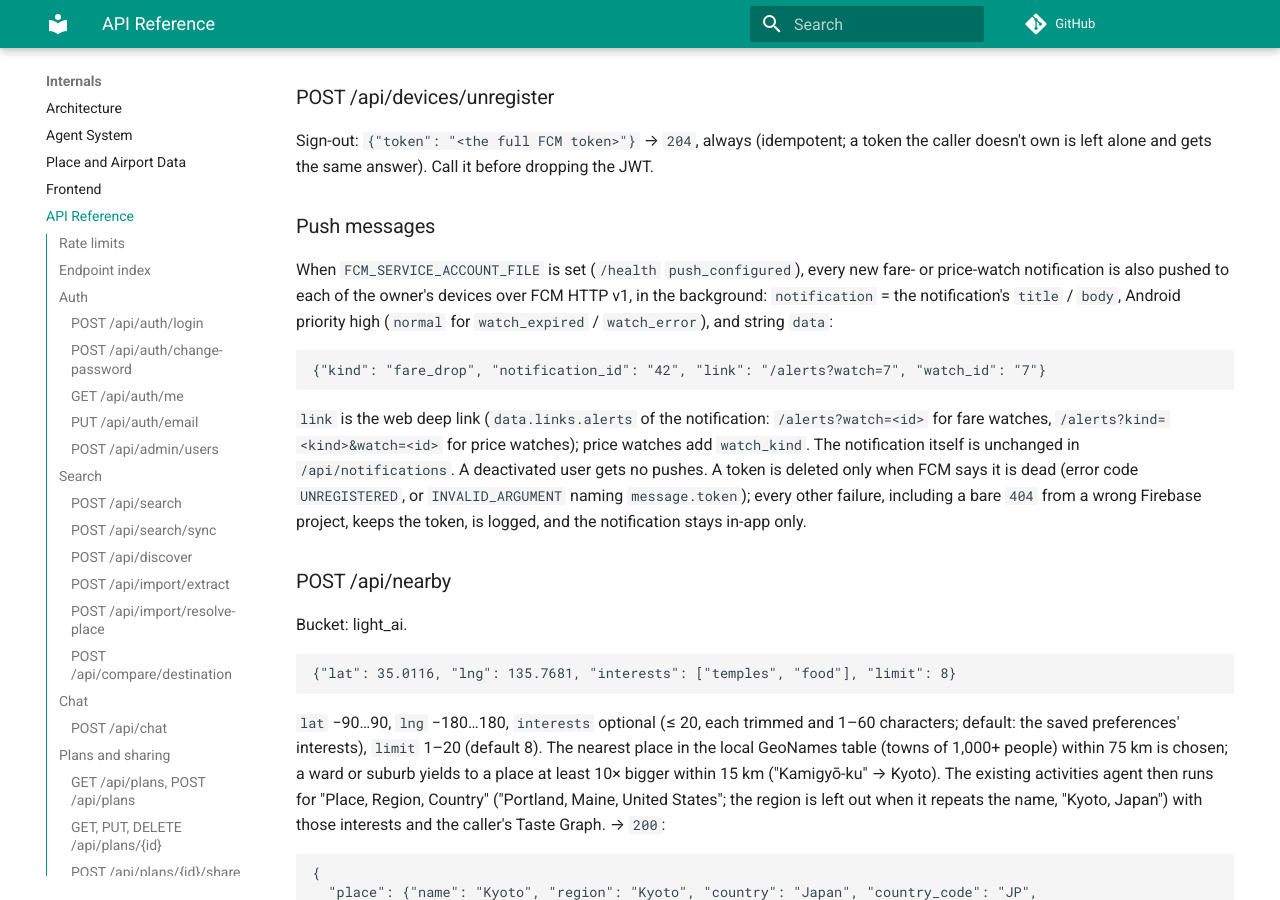
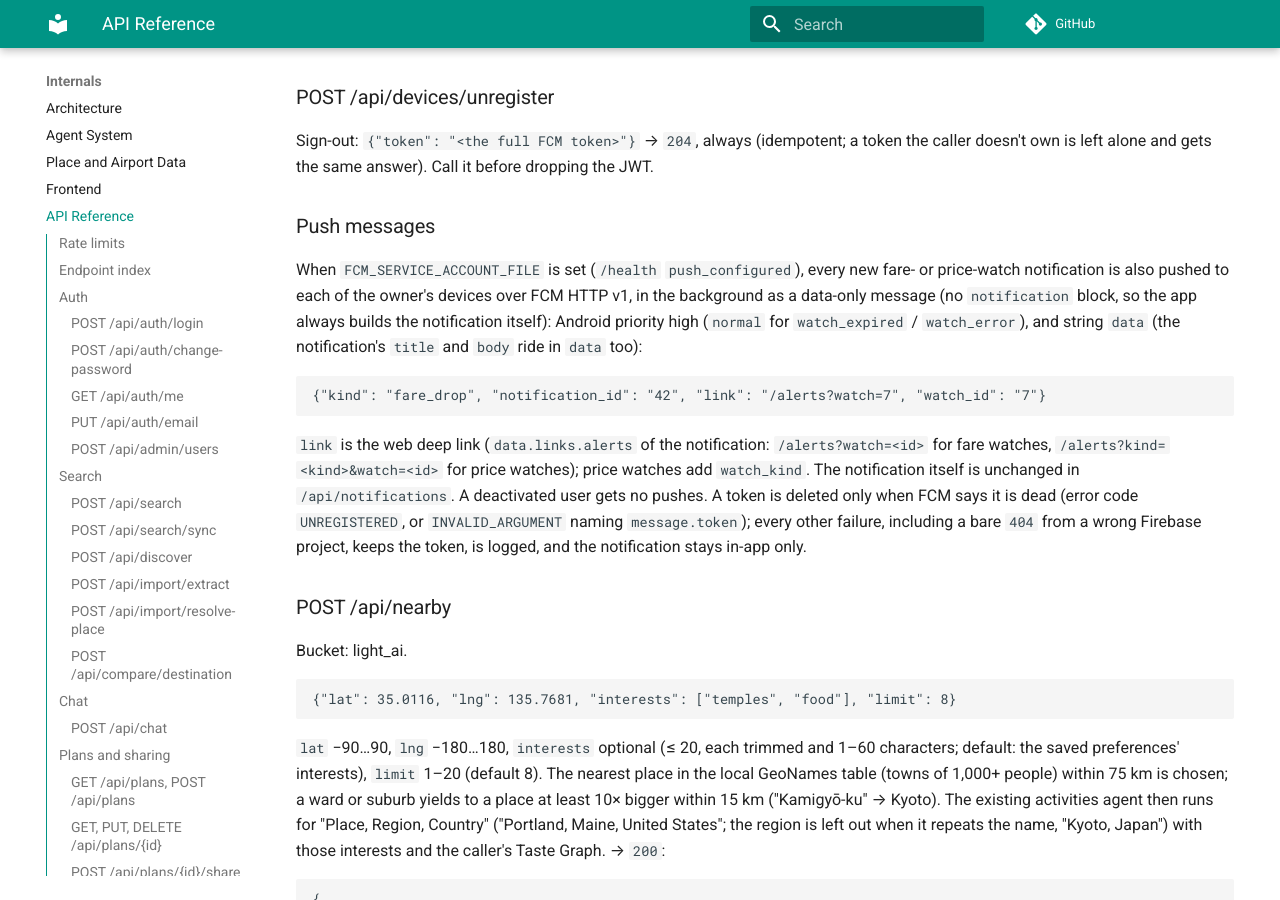
Before and after one commit to rupakc/travel-planner, an MkDocs documentation site: the page built from docs/API-Reference.md, in a window 1280 px wide and 900 px high, scrolled down 23829 px. Built offline with MkDocs 1.6.1 and Material for MkDocs 9.7.7, drawn with Linux system fonts in a browser that asks for light colours; comment, search, counter and statistics services are not loaded.

Commit message:
fix(push): send data-only FCM messages so the app builds every notification
With a notification block, Android shows background pushes itself: the app
can't apply its in-app toggle, its channel, its seen-id dedupe with the poller
or the deep link. Title and body now ride in data.

Co-Authored-By: Claude Opus 5.5 <noreply@anthropic.com>

````diff
--- a/docs/API-Reference.md
+++ b/docs/API-Reference.md
@@ -779,7 +779,7 @@ Sign-out: `{"token": "<the full FCM token>"}` → `204`, always (idempotent; a t
 
 ### Push messages
 
-When `FCM_SERVICE_ACCOUNT_FILE` is set (`/health` `push_configured`), every new fare- or price-watch notification is also pushed to each of the owner's devices over FCM HTTP v1, in the background: `notification` = the notification's `title` / `body`, Android priority high (`normal` for `watch_expired` / `watch_error`), and string `data`:
+When `FCM_SERVICE_ACCOUNT_FILE` is set (`/health` `push_configured`), every new fare- or price-watch notification is also pushed to each of the owner's devices over FCM HTTP v1, in the background as a data-only message (no `notification` block, so the app always builds the notification itself): Android priority high (`normal` for `watch_expired` / `watch_error`), and string `data` (the notification's `title` and `body` ride in `data` too):
 
 ```json
 {"kind": "fare_drop", "notification_id": "42", "link": "/alerts?watch=7", "watch_id": "7"}
````
Also changed, not shown: docs/Architecture.md (+1 -1 lines), docs/Changelog.md (+1 -1 lines), 2 other files.
